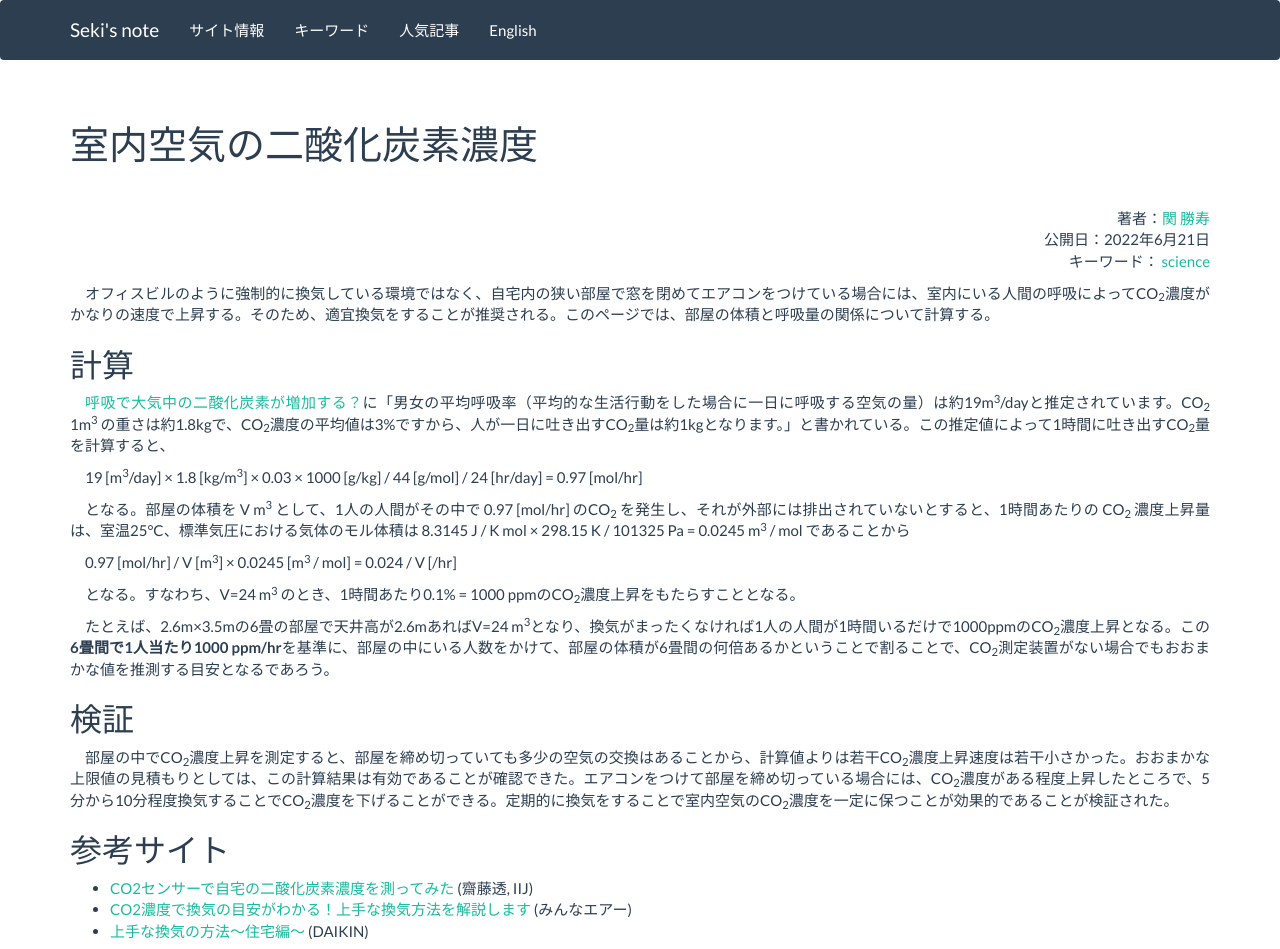
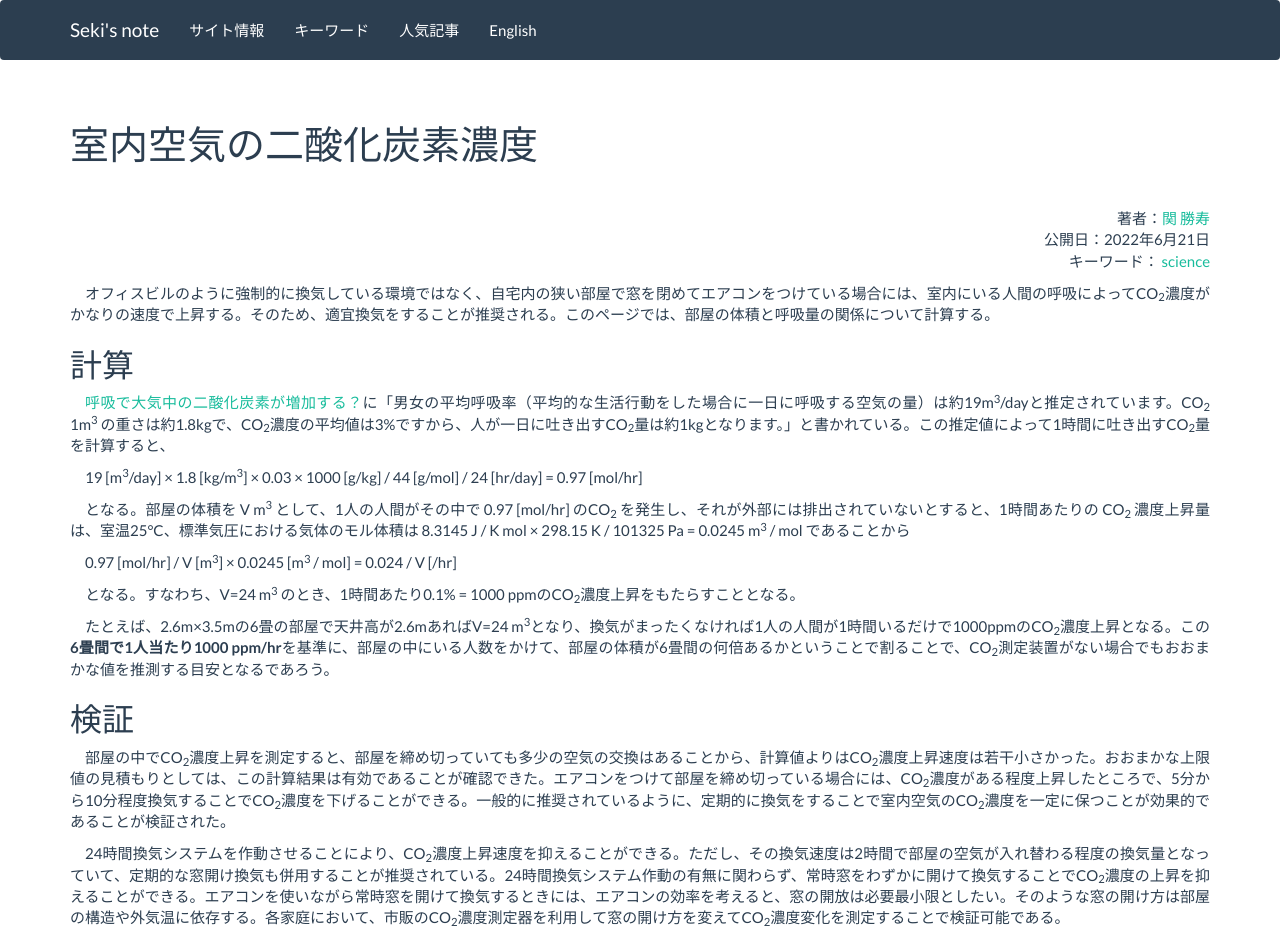
Before and after one commit to sekika/sekika.github.io, a Jekyll site: the page built from _posts/2022-06-21-room-co2.md, in a window 1280 px wide, cut to the strip 0-949 px from the top of the page. Built offline with Jekyll 4.4.1, drawn with Linux system fonts in a browser that asks for light colours; nearby versions of some CDN libraries.

Commit message:
常時換気

```diff
--- a/_posts/2022-06-21-room-co2.md
+++ b/_posts/2022-06-21-room-co2.md
@@ -21,7 +21,9 @@ tags:
 たとえば、2.6m&times;3.5mの6畳の部屋で天井高が2.6mあればV=24 m<sup>3</sup>となり、換気がまったくなければ1人の人間が1時間いるだけで1000ppmのCO<sub>2</sub>濃度上昇となる。この<strong>6畳間で1人当たり1000 ppm/hr</strong>を基準に、部屋の中にいる人数をかけて、部屋の体積が6畳間の何倍あるかということで割ることで、CO<sub>2</sub>測定装置がない場合でもおおまかな値を推測する目安となるであろう。
 
 ## 検証
-部屋の中でCO<sub>2</sub>濃度上昇を測定すると、部屋を締め切っていても多少の空気の交換はあることから、計算値よりは若干CO<sub>2</sub>濃度上昇速度は若干小さかった。おおまかな上限値の見積もりとしては、この計算結果は有効であることが確認できた。エアコンをつけて部屋を締め切っている場合には、CO<sub>2</sub>濃度がある程度上昇したところで、5分から10分程度換気することでCO<sub>2</sub>濃度を下げることができる。定期的に換気をすることで室内空気のCO<sub>2</sub>濃度を一定に保つことが効果的であることが検証された。
+部屋の中でCO<sub>2</sub>濃度上昇を測定すると、部屋を締め切っていても多少の空気の交換はあることから、計算値よりはCO<sub>2</sub>濃度上昇速度は若干小さかった。おおまかな上限値の見積もりとしては、この計算結果は有効であることが確認できた。エアコンをつけて部屋を締め切っている場合には、CO<sub>2</sub>濃度がある程度上昇したところで、5分から10分程度換気することでCO<sub>2</sub>濃度を下げることができる。一般的に推奨されているように、定期的に換気をすることで室内空気のCO<sub>2</sub>濃度を一定に保つことが効果的であることが検証された。
+
+24時間換気システムを作動させることにより、CO<sub>2</sub>濃度上昇速度を抑えることができる。ただし、その換気速度は2時間で部屋の空気が入れ替わる程度の換気量となっていて、定期的な窓開け換気も併用することが推奨されている。24時間換気システム作動の有無に関わらず、常時窓をわずかに開けて換気することでCO<sub>2</sub>濃度の上昇を抑えることができる。エアコンを使いながら常時窓を開けて換気するときには、エアコンの効率を考えると、窓の開放は必要最小限としたい。そのような窓の開け方は部屋の構造や外気温に依存する。各家庭において、市販のCO<sub>2</sub>濃度測定器を利用して窓の開け方を変えてCO<sub>2</sub>濃度変化を測定することで検証可能である。
 
 ## 参考サイト
 - [CO2センサーで自宅の二酸化炭素濃度を測ってみた](https://route-b.iij.ad.jp/archives/1408) (齋藤透, IIJ)
```
